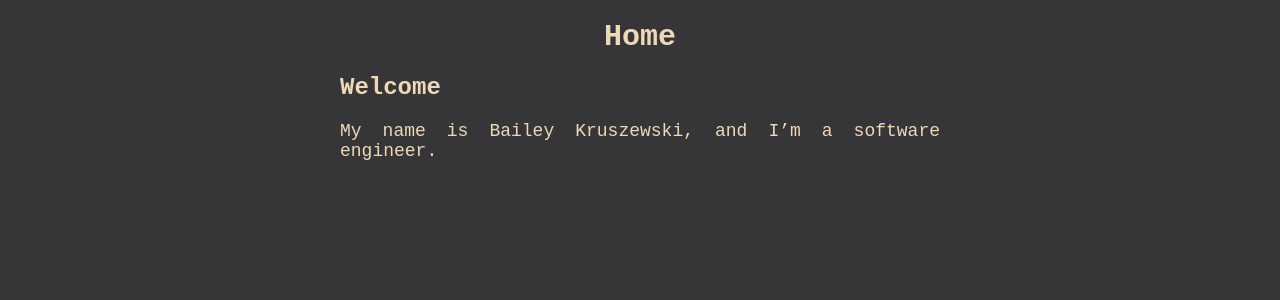
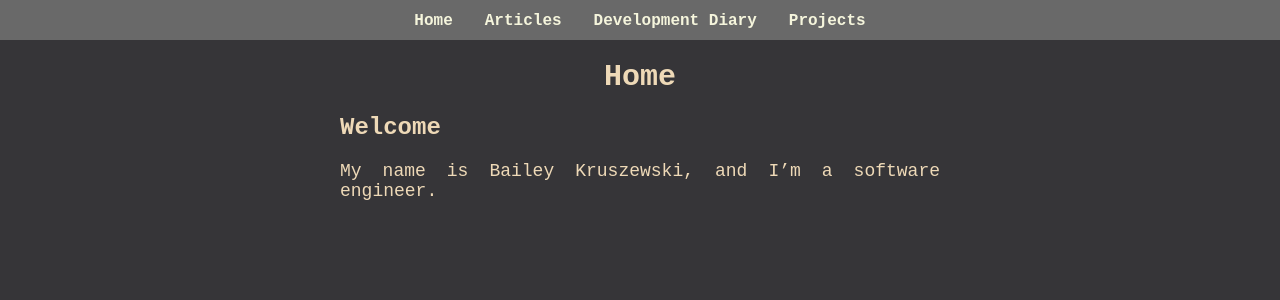
Before and after one commit to bkrusz/bkrusz.github.io, a Jekyll site: the page built from index.markdown, in a window 1280 px wide. Shown: the top 300 px of the page. Built offline with Jekyll 4.4.1, drawn with Linux system fonts in a browser that asks for light colours.

Commit message:
Added navigation

```diff
--- /dev/null
+++ b/_includes/navigation.html
@@ -0,0 +1,24 @@
+<nav id="navigation">
+    <ul>
+      <li>
+        <a href="/">
+          <b>Home</b>
+        </a>
+      </li>
+      <li>
+        <a href="/articles">
+          <b>Articles</b>
+        </a>
+      </li>
+      <li>
+        <a href="/development-diary">
+          <b>Development Diary</b>
+        </a>
+      </li>
+      <li>
+        <a href="/projects">
+          <b>Projects</b>
+        </a>
+      </li>
+    </ul>
+</nav>
--- a/_layouts/main.html
+++ b/_layouts/main.html
@@ -8,12 +8,14 @@
     <script src="https://cdnjs.cloudflare.com/ajax/libs/highlight.js/11.9.0/highlight.min.js"></script>
     <script>hljs.highlightAll();</script>
   </head>
-  <body class="centered-page">
-    {% include header.html %}
+  <body>
+    {% include navigation.html %}
+    <div class="centered-page">
     <main>
         <h1>{{ page.title }}</h1>
         <section>{{ content }}</section>
     </main>
     {% include footer.html %}
+  </div>
   </body>
 </html>
--- a/assets/css/style.scss
+++ b/assets/css/style.scss
@@ -6,6 +6,9 @@ body {
   background-color: #363538;
   color: #eed9b7;
   font-family: "JetBrains Mono", monospace;
+  margin-top: 0px;
+  margin-right: 0px;
+  margin-left: 0px;
 }
 
 h1 {
@@ -47,7 +50,7 @@ p {
   display: block;
   color: beige;
   text-align: center;
-  padding: 14px 16px;
+  padding: 12px 16px;
   text-decoration: none;
 }
 
```
